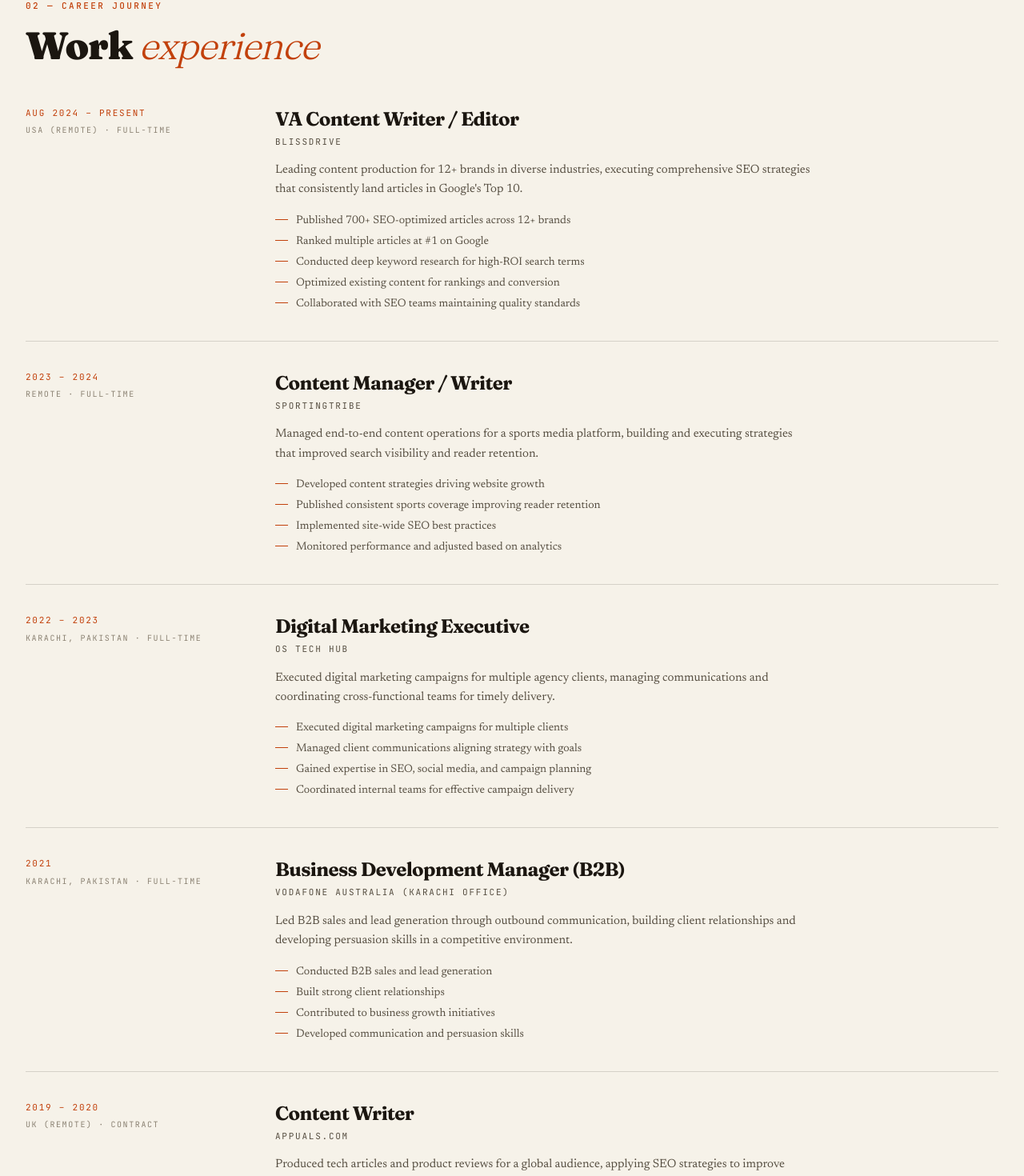
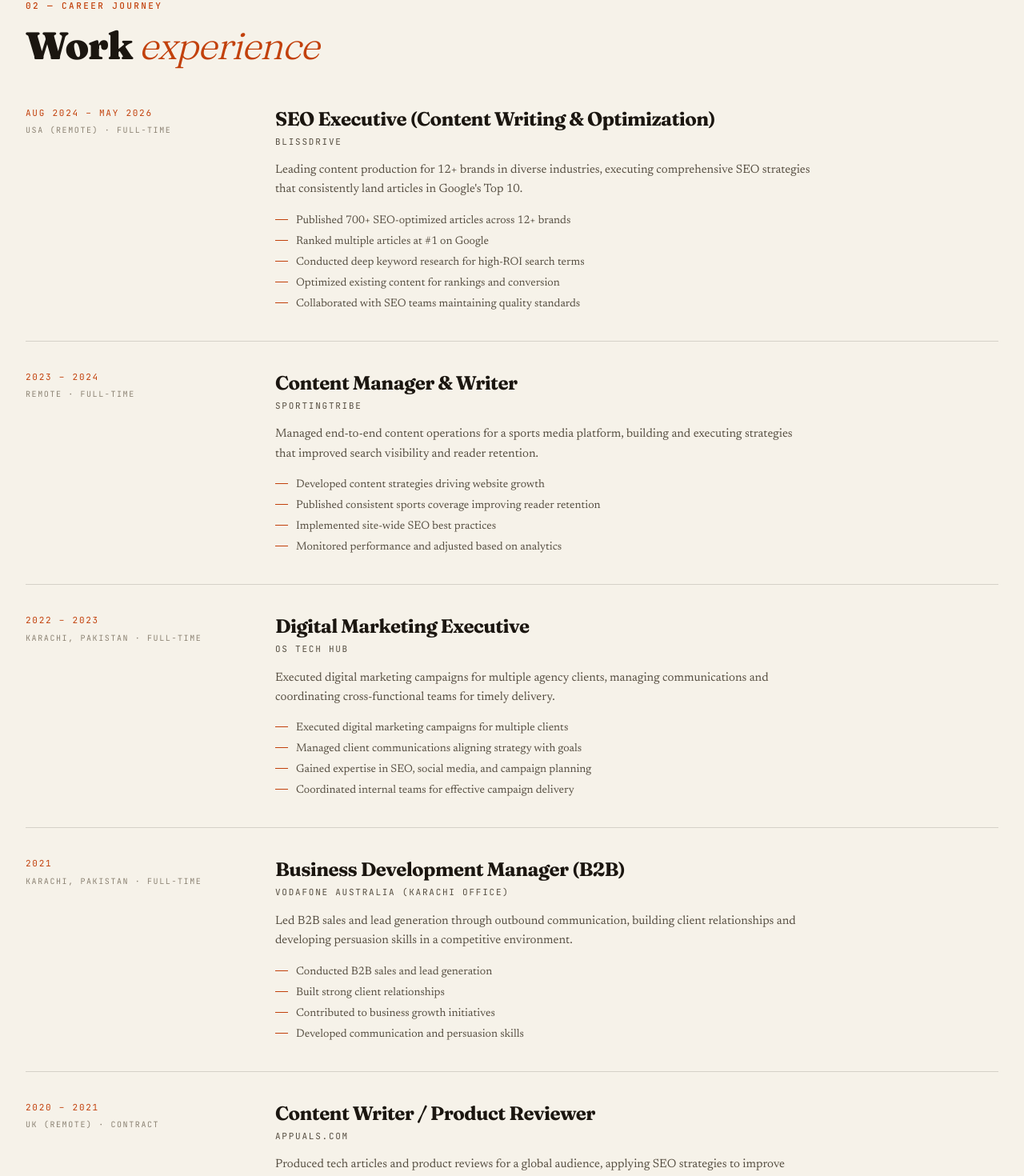
Before and after one commit to maliadil/ali-adil-portfolio, a Next.js app: page /about in a window 1280 px wide. Shown: the part 1395-2865 px from the top of the page at 80% size. Built offline with nearby package versions, Linux system fonts and the light colour scheme.

Commit message:
Update AboutPage.tsx

```diff
--- a/components/about/AboutPage.tsx
+++ b/components/about/AboutPage.tsx
@@ -9,8 +9,8 @@ const ease = [0.22, 1, 0.36, 1] as const;
 
 const timeline = [
   {
-    period: "Aug 2024 – Present",
-    role: "VA Content Writer / Editor",
+    period: "Aug 2024 – May 2026",
+    role: "SEO Executive (Content Writing & Optimization)",
     company: "BlissDrive",
     location: "USA (Remote)",
     type: "Full-time",
@@ -26,7 +26,7 @@ const timeline = [
   },
   {
     period: "2023 – 2024",
-    role: "Content Manager / Writer",
+    role: "Content Manager & Writer",
     company: "SportingTribe",
     location: "Remote",
     type: "Full-time",
@@ -70,8 +70,8 @@ const timeline = [
     ],
   },
   {
-    period: "2019 – 2020",
-    role: "Content Writer",
+    period: "2020 – 2021",
+    role: "Content Writer / Product Reviewer",
     company: "Appuals.com",
     location: "UK (Remote)",
     type: "Contract",
```
